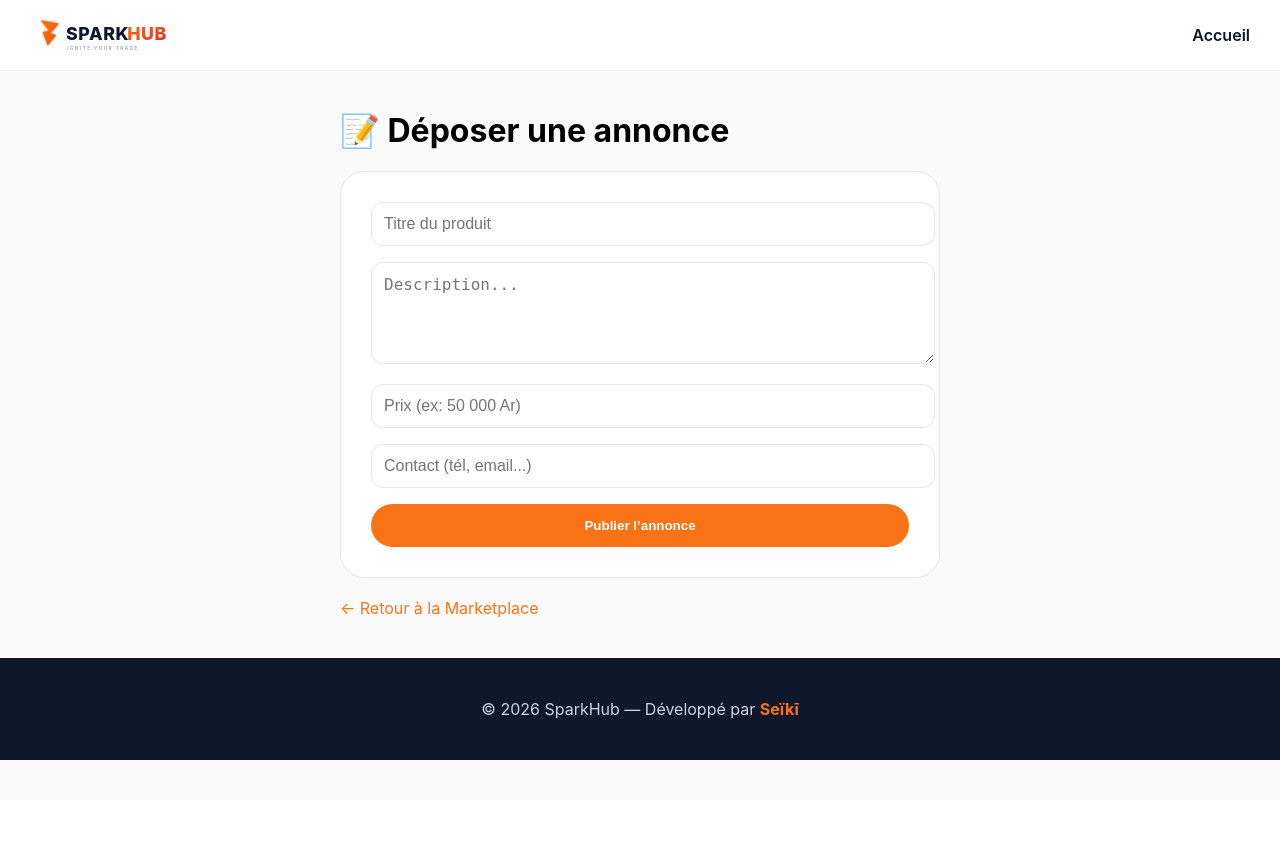
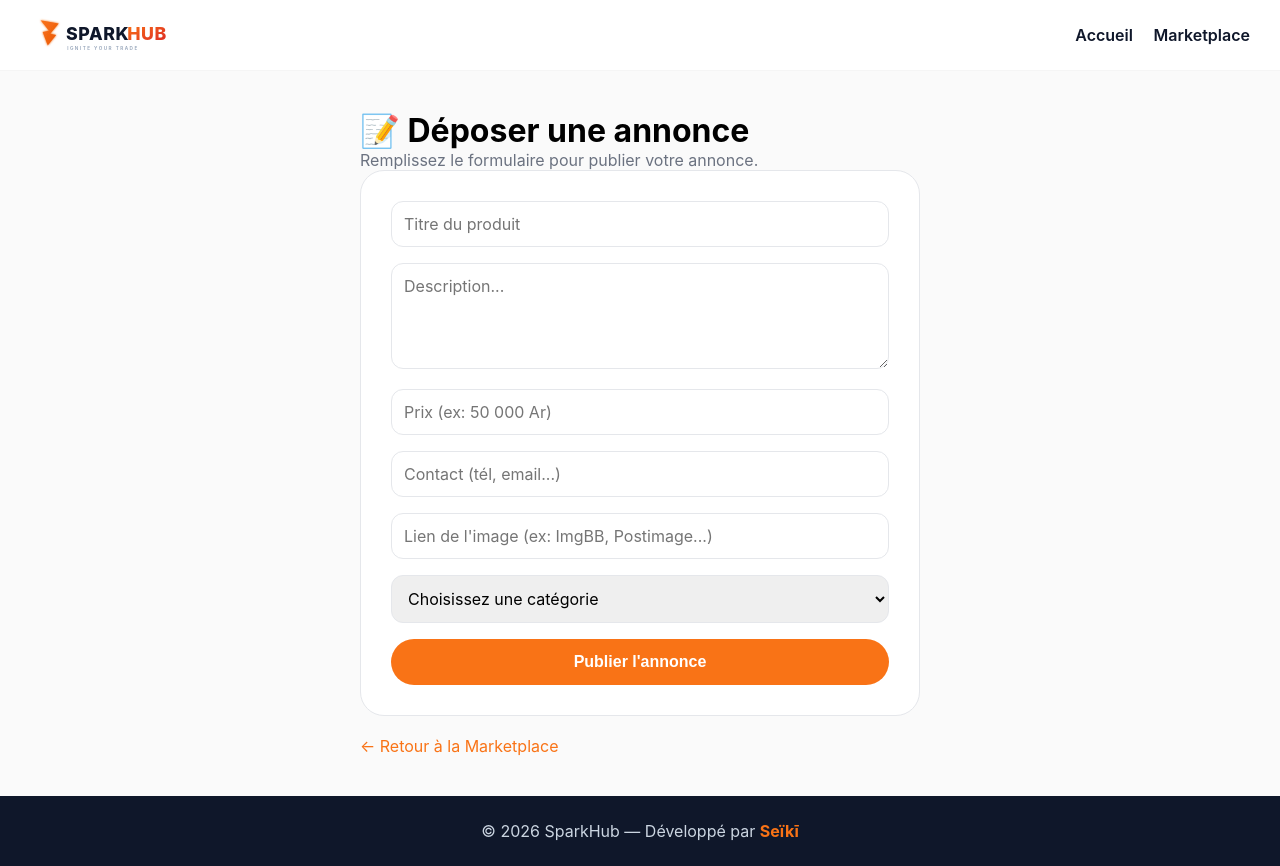
Before and after one commit to nambinintsoatsiky12/sparkhub, a Flask app: page /deposer-annonce in a window 1280 px wide. Before the commit the page ends 760 px from the top, so only its background shows below. Run offline with Flask 3, Linux system fonts and the light colour scheme; the visitor is signed in with stand-in values (Sample User, id 1).

Commit message:
Enhance deposit page layout and functionality
Updated HTML structure and styles for the deposit page, added new input fields and categories.

```diff
--- a/templates/deposer.html
+++ b/templates/deposer.html
@@ -1,36 +1,65 @@
 <!DOCTYPE html>
-<html>
+<html lang="fr">
 <head>
-    <title>Déposer une annonce</title>
+    <meta charset="UTF-8">
+    <meta name="viewport" content="width=device-width, initial-scale=1.0">
+    <title>Déposer une annonce — SparkHub</title>
     <link rel="icon" href="{{ url_for('static', filename='images/logo.svg') }}" type="image/svg+xml">
     <style>
-        body { font-family: 'Inter', sans-serif; background: #fafafa; margin: 0; padding: 0; }
-        .container { max-width: 600px; margin: 40px auto; padding: 0 20px; }
-        .form-box { background: white; padding: 30px; border-radius: 24px; border: 1px solid #e5e7eb; }
-        input, textarea { width: 100%; padding: 12px; margin-bottom: 16px; border: 1px solid #e5e7eb; border-radius: 12px; font-size: 1rem; }
-        button { background: #f97316; color: white; border: none; padding: 14px; border-radius: 40px; font-weight: 700; width: 100%; cursor: pointer; }
-        button:hover { background: #ea580c; }
-        .navbar { padding: 16px 30px; background: rgba(255,255,255,0.9); backdrop-filter: blur(10px); border-bottom: 1px solid rgba(0,0,0,0.04); display: flex; justify-content: space-between; align-items: center; }
-        .navbar img { height: 38px; }
-        .navbar a { color: #0f172a; text-decoration: none; font-weight: 600; }
-        footer { text-align: center; padding: 25px; background: #0f172a; color: #cbd5e1; margin-top: 40px; }
-        footer strong { color: #f97316; }
+        * { margin:0; padding:0; box-sizing:border-box; }
+        body { font-family: 'Inter', sans-serif; background: #fafafa; margin:0; padding:0; }
+        .navbar { padding:16px 30px; background:rgba(255,255,255,0.9); backdrop-filter:blur(10px); border-bottom:1px solid rgba(0,0,0,0.04); display:flex; justify-content:space-between; align-items:center; }
+        .navbar img { height:38px; }
+        .navbar a { color:#0f172a; text-decoration:none; font-weight:600; margin-left:16px; }
+        .container { max-width:600px; margin:40px auto; padding:0 20px; }
+        .form-box { background:white; padding:30px; border-radius:24px; border:1px solid #e5e7eb; }
+        input, textarea, select { width:100%; padding:12px; border:1px solid #e5e7eb; border-radius:12px; margin-bottom:16px; font-size:1rem; font-family:inherit; }
+        button { background:#f97316; color:white; border:none; padding:14px; border-radius:40px; font-weight:700; width:100%; cursor:pointer; font-size:1rem; }
+        button:hover { background:#ea580c; }
+        .flash { padding:12px; border-radius:12px; margin-bottom:16px; }
+        .flash.success { background:#d1fae5; color:#065f46; }
+        .flash.danger { background:#fee2e2; color:#991b1b; }
+        footer { text-align:center; padding:25px; background:#0f172a; color:#cbd5e1; margin-top:40px; }
+        footer strong { color:#f97316; }
+        @media (max-width:600px) { .navbar { flex-wrap:wrap; gap:10px; } }
     </style>
 </head>
 <body>
     <nav class="navbar">
         <img src="{{ url_for('static', filename='images/logo.svg') }}" alt="SparkHub">
-        <a href="/">Accueil</a>
+        <div>
+            <a href="/">Accueil</a>
+            <a href="/marketplace">Marketplace</a>
+        </div>
     </nav>
     <div class="container">
         <h1>📝 Déposer une annonce</h1>
+        <p style="color:#6b7280;">Remplissez le formulaire pour publier votre annonce.</p>
+
+        {% with messages = get_flashed_messages(with_categories=true) %}
+            {% for category, message in messages %}
+                <div class="flash {{ category }}">{{ message }}</div>
+            {% endfor %}
+        {% endwith %}
+
         <div class="form-box">
             <form method="POST">
                 <input type="text" name="titre" placeholder="Titre du produit" required>
                 <textarea name="description" rows="4" placeholder="Description..." required></textarea>
                 <input type="text" name="prix" placeholder="Prix (ex: 50 000 Ar)" required>
                 <input type="text" name="contact" placeholder="Contact (tél, email...)" required>
-                <button type="submit">Publier l’annonce</button>
+                <input type="text" name="image_url" placeholder="Lien de l'image (ex: ImgBB, Postimage...)" style="margin-bottom:16px;">
+                <select name="categorie" required>
+                    <option value="">Choisissez une catégorie</option>
+                    <option value="Technologie">💻 Technologie</option>
+                    <option value="Alimentation">🍎 Alimentation</option>
+                    <option value="Mode">👗 Mode</option>
+                    <option value="Maison">🏠 Maison</option>
+                    <option value="Véhicules">🚗 Véhicules</option>
+                    <option value="Services">🛠️ Services</option>
+                    <option value="Autre">📦 Autre</option>
+                </select>
+                <button type="submit">Publier l'annonce</button>
             </form>
         </div>
         <a href="/marketplace" style="display:inline-block; margin-top:20px; color:#f97316; text-decoration:none;">← Retour à la Marketplace</a>
@@ -39,4 +68,4 @@
         <p>&copy; {{ year }} SparkHub — Développé par <strong>Seïkī</strong></p>
     </footer>
 </body>
-  </html>
+</html>
```
